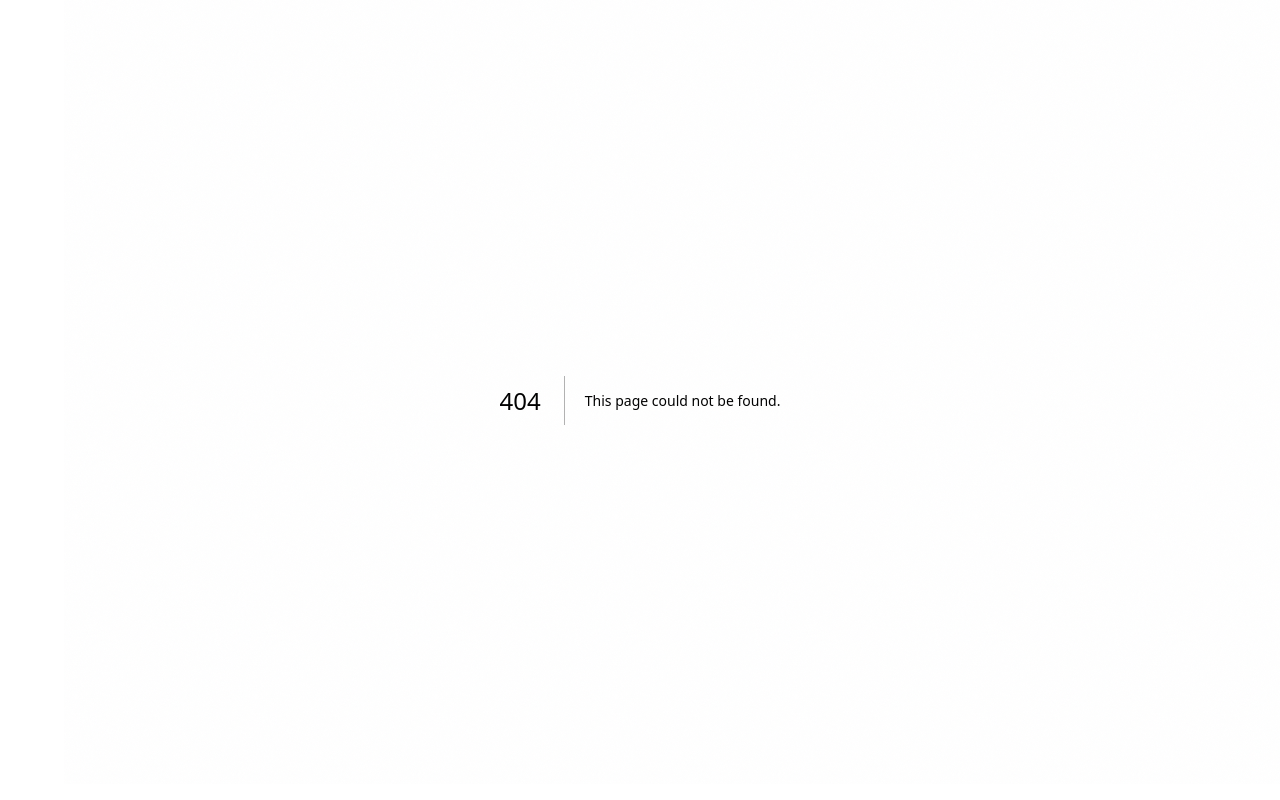
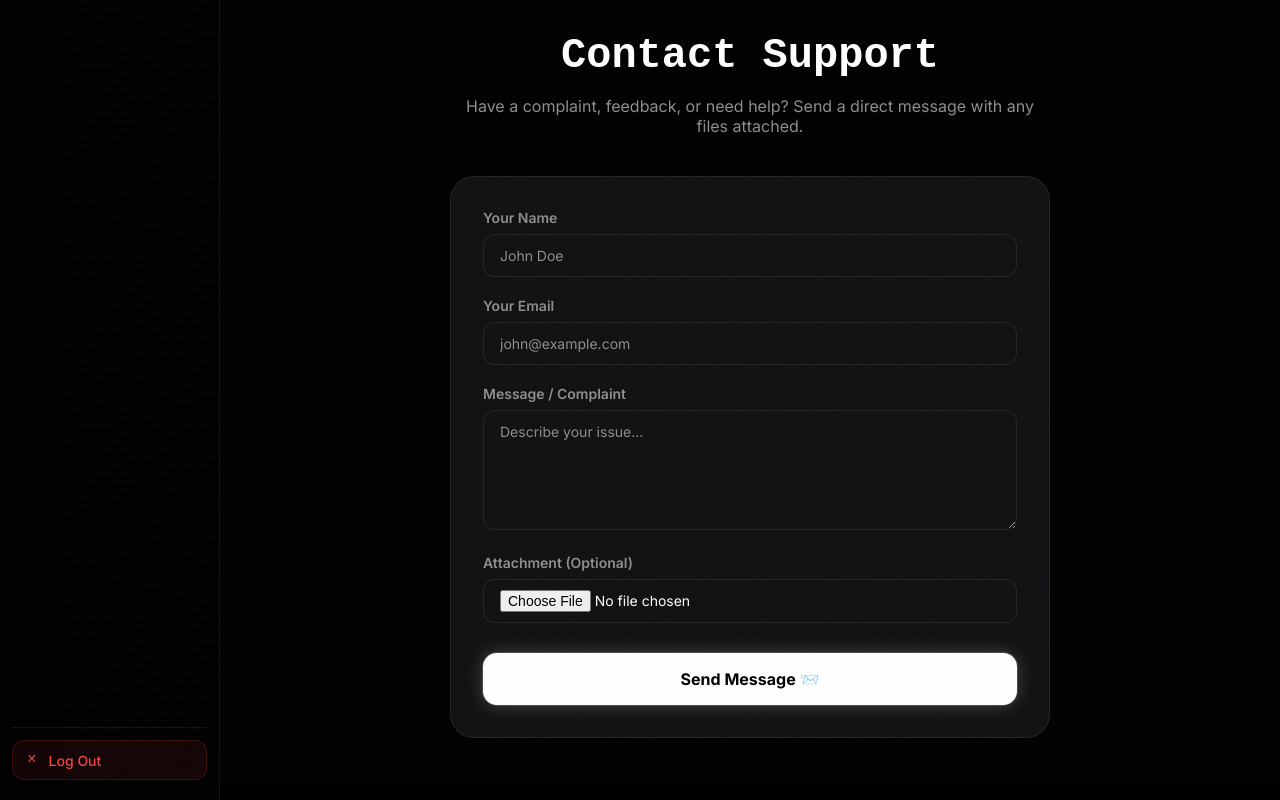
Before and after one commit to anasshareef476-rgb/Tutor-Buddy, a Next.js app in the folder frontend/: page /contact in a window 1280 px wide. Before the commit this address had no page. Built offline with nearby package versions, Linux system fonts and the light colour scheme; sample sign-in values are in the browser's storage; a web font is replaced by a local one.

Commit message:
feat: Add Contact Support page, SMTP dispatcher, and redesign auth UI

```diff
--- /dev/null
+++ b/frontend/src/app/(app)/contact/page.tsx
@@ -0,0 +1,89 @@
+'use client'
+import { useState } from 'react'
+
+export default function ContactPage() {
+  const [name, setName] = useState('')
+  const [email, setEmail] = useState('')
+  const [message, setMessage] = useState('')
+  const [file, setFile] = useState<File | null>(null)
+  const [loading, setLoading] = useState(false)
+  const [status, setStatus] = useState<{type: 'success'|'error', msg: string} | null>(null)
+
+  const handleSubmit = async (e: React.FormEvent) => {
+    e.preventDefault()
+    setLoading(true)
+    setStatus(null)
+
+    try {
+      const formData = new FormData()
+      formData.append('name', name)
+      formData.append('email', email)
+      formData.append('message', message)
+      if (file) formData.append('file', file)
+
+      const res = await fetch(`${process.env.NEXT_PUBLIC_API_URL || '/api/v1'}/contact`, {
+        method: 'POST',
+        cache: 'no-store',
+        headers: {
+          'Authorization': `Bearer ${localStorage.getItem('token')}`
+        },
+        body: formData
+      })
+
+      const data = await res.json()
+      if (!res.ok) throw new Error(data.detail || 'Failed to send message')
+
+      setStatus({ type: 'success', msg: data.message || 'Your message was sent successfully!' })
+      setName(''); setEmail(''); setMessage(''); setFile(null)
+    } catch (err: any) {
+      setStatus({ type: 'error', msg: err.message })
+    } finally {
+      setLoading(false)
+    }
+  }
+
+  return (
+    <div style={{ maxWidth: 600, margin: '0 auto' }} className="fade-in">
+      <div style={{ marginBottom: 40, textAlign: 'center' }}>
+        <h1 style={{ fontFamily: 'var(--font-display)', fontSize: 42, marginBottom: 16 }}>Contact Support</h1>
+        <p style={{ color: 'var(--text-muted)' }}>Have a complaint, feedback, or need help? Send a direct message with any files attached.</p>
+      </div>
+
+      {status && (
+        <div className={`toast ${status.type === 'error' ? 'toast-error' : ''}`} style={{ marginBottom: 24, background: status.type === 'success' ? 'rgba(0,255,100,0.1)' : undefined, border: status.type === 'success' ? '1px solid rgba(0,255,100,0.2)' : undefined, color: status.type === 'success' ? '#0f0' : undefined }}>
+          <span>{status.msg}</span>
+          <button onClick={() => setStatus(null)} style={{ background: 'none', border: 'none', color: 'inherit', cursor: 'pointer', fontSize: 18 }}>×</button>
+        </div>
+      )}
+
+      <div className="glass" style={{ padding: 32, borderRadius: 24, border: '1px solid var(--border)' }}>
+        <form onSubmit={handleSubmit} style={{ display: 'flex', flexDirection: 'column', gap: 20 }}>
+
+          <div>
+            <label style={{ display: 'block', fontSize: 14, fontWeight: 600, marginBottom: 8, color: 'var(--text-muted)' }}>Your Name</label>
+            <input type="text" required value={name} onChange={e => setName(e.target.value)} className="input-dark" style={{ width: '100%', padding: '12px 16px' }} placeholder="John Doe" />
+          </div>
+
+          <div>
+            <label style={{ display: 'block', fontSize: 14, fontWeight: 600, marginBottom: 8, color: 'var(--text-muted)' }}>Your Email</label>
+            <input type="email" required value={email} onChange={e => setEmail(e.target.value)} className="input-dark" style={{ width: '100%', padding: '12px 16px' }} placeholder="john@example.com" />
+          </div>
+
+          <div>
+            <label style={{ display: 'block', fontSize: 14, fontWeight: 600, marginBottom: 8, color: 'var(--text-muted)' }}>Message / Complaint</label>
+            <textarea required value={message} onChange={e => setMessage(e.target.value)} className="input-dark" style={{ width: '100%', padding: '12px 16px', minHeight: 120, resize: 'vertical' }} placeholder="Describe your issue..." />
+          </div>
+
+          <div>
+            <label style={{ display: 'block', fontSize: 14, fontWeight: 600, marginBottom: 8, color: 'var(--text-muted)' }}>Attachment (Optional)</label>
+            <input type="file" onChange={e => setFile(e.target.files?.[0] || null)} className="input-dark" style={{ width: '100%', padding: '10px 16px' }} />
+          </div>
+
+          <button type="submit" disabled={loading} className="btn-accent" style={{ width: '100%', padding: '16px', borderRadius: 14, fontSize: 16, marginTop: 10, fontWeight: 700 }}>
+            {loading ? <span className="spinner" style={{ margin: '0 auto' }}/> : 'Send Message 📨'}
+          </button>
+        </form>
+      </div>
+    </div>
+  )
+}
--- a/frontend/src/app/globals.css
+++ b/frontend/src/app/globals.css
@@ -424,3 +424,44 @@ body::before {
   pointer-events: none;
   border-radius: inherit;
 }
+
+/* ── Login Animations ── */
+.watercolor-bg {
+  position: absolute;
+  top: 0; left: 0; right: 0; bottom: 0;
+  background:
+    radial-gradient(circle at 15% 50%, rgba(108, 99, 255, 0.25), transparent 60%),
+    radial-gradient(circle at 85% 30%, rgba(6, 182, 212, 0.25), transparent 60%),
+    radial-gradient(circle at 50% 80%, rgba(245, 158, 11, 0.15), transparent 60%);
+  filter: blur(80px);
+  z-index: 0;
+  animation: pulseBg 15s ease-in-out infinite alternate;
+}
+
+@keyframes pulseBg {
+  0% { transform: scale(1) translate(0, 0); opacity: 0.8; }
+  100% { transform: scale(1.1) translate(-20px, 20px); opacity: 1; }
+}
+
+.floating-text {
+  position: absolute;
+  color: rgba(255,255,255,0.02);
+  font-family: var(--font-display);
+  font-weight: 800;
+  font-size: clamp(60px, 10vw, 150px);
+  user-select: none;
+  pointer-events: none;
+  z-index: 0;
+  white-space: nowrap;
+}
+
+@keyframes floatDir1 {
+  0% { transform: translate(0, 0) rotate(-5deg); }
+  50% { transform: translate(30px, -40px) rotate(0deg); }
+  100% { transform: translate(0, 0) rotate(-5deg); }
+}
+@keyframes floatDir2 {
+  0% { transform: translate(0, 0) rotate(5deg); }
+  50% { transform: translate(-30px, 40px) rotate(0deg); }
+  100% { transform: translate(0, 0) rotate(5deg); }
+}
--- a/frontend/src/components/layout/Sidebar.tsx
+++ b/frontend/src/components/layout/Sidebar.tsx
@@ -13,6 +13,7 @@ const navItems = [
   { href: '/notes',      icon: '◈', label: 'Notes' },
   { href: '/roadmap',    icon: '◎', label: 'Roadmap' },
   { href: '/progress',   icon: '#', label: 'Progress' },
+  { href: '/contact',    icon: '✉', label: 'Contact Support' },
 ]
 
 export default function Sidebar() {
```
Also changed, not shown: frontend/src/app/login/page.tsx (+13 -6 lines), frontend/src/app/register/page.tsx (+12 -5 lines), 2 other files (tests, documents, lock files or other folders).
